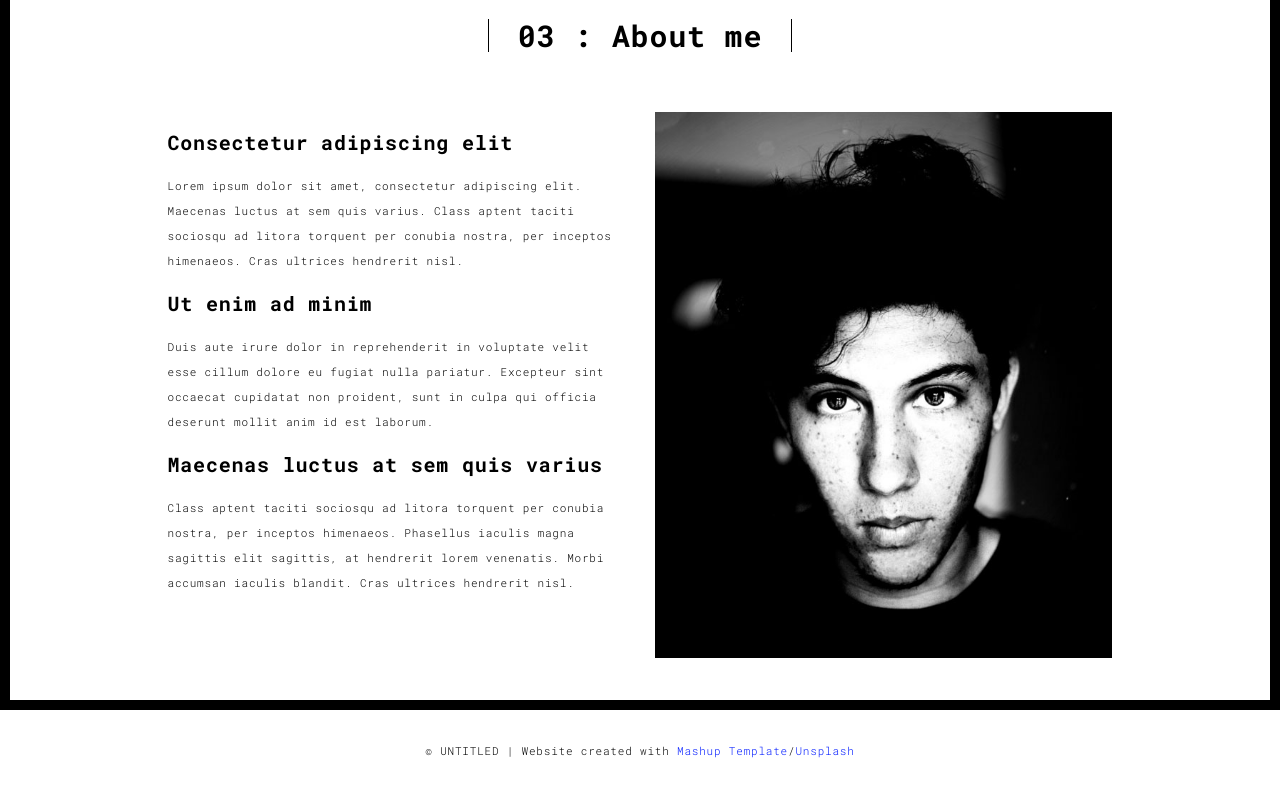
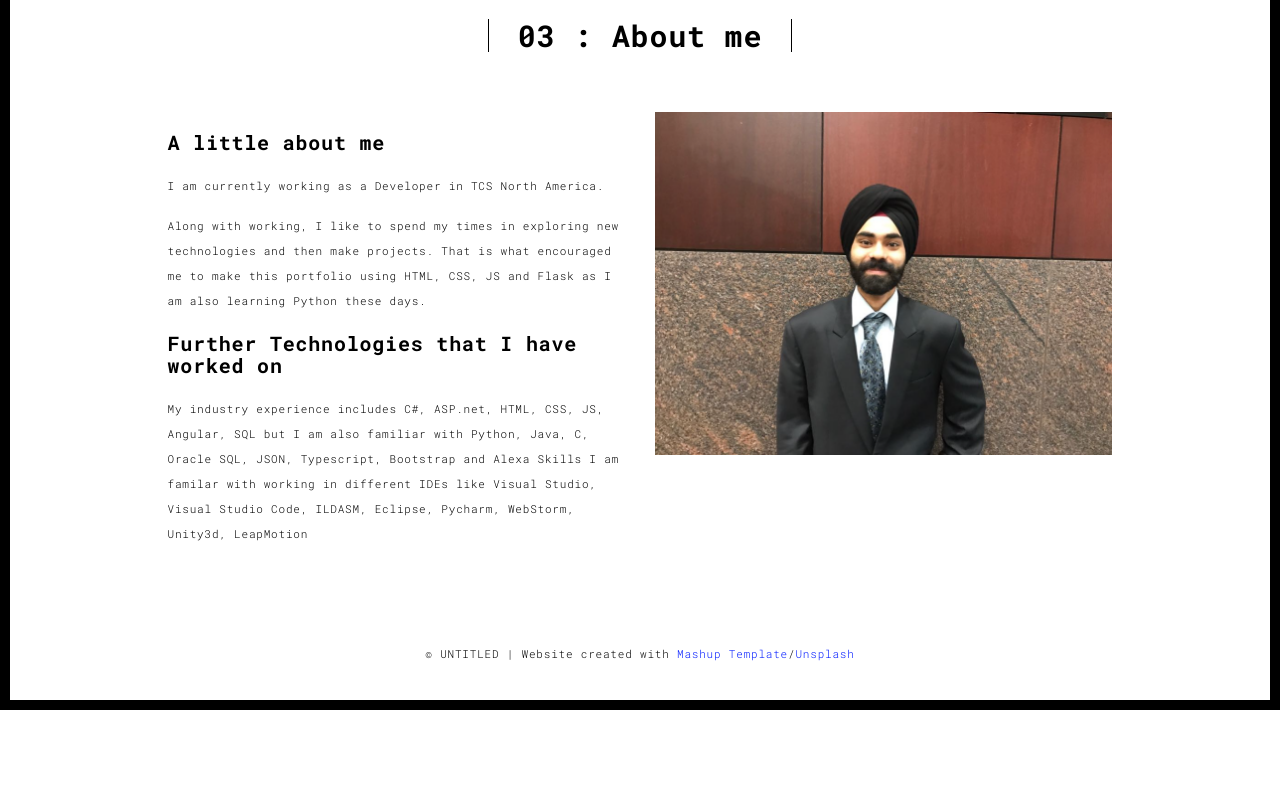
Before and after one commit to Kunwardev/portfolio, a Flask app: page /about.html in a window 1280 px wide. Shown: the part 90-878 px from the top of the page. After the commit the page ends 800 px from the top, so only its background shows below. Run offline with Flask 2, Linux system fonts and the light colour scheme; some libraries are stand-ins or nearby versions.

Commit message:
Changes in the about and work section

```diff
--- a/templates/about.html
+++ b/templates/about.html
@@ -61,17 +61,15 @@
             <div class="col-md-10 col-md-offset-1">
               <div class="row">
                 <div class="col-xs-12 col-md-6">
-                  <h3>Consectetur adipiscing elit</h3>
-                  <p>Lorem ipsum dolor sit amet, consectetur adipiscing elit. Maecenas luctus at sem quis varius.
-                  Class aptent taciti sociosqu ad litora torquent per conubia nostra, per inceptos himenaeos. Cras ultrices hendrerit nisl.</p>
-                  <h3>Ut enim ad minim </h3>
-                  <p>Duis aute irure dolor in reprehenderit in voluptate velit esse
-                  cillum dolore eu fugiat nulla pariatur. Excepteur sint occaecat cupidatat non
-                  proident, sunt in culpa qui officia deserunt mollit anim id est laborum.
-                  <h3>Maecenas luctus at sem quis varius</h3>
+                  <h3>A little about me</h3>
+                  <p>I am currently working as a Developer in TCS North America.
+                  <p> Along with working, I like to spend my times in exploring new technologies and then make projects. That is what encouraged me to make this portfolio using HTML, CSS, JS and Flask as I am also learning Python these days.
+                  <h3>Further Technologies that I have worked on</h3>
                   <p>
-                  Class aptent taciti sociosqu ad litora torquent per conubia nostra, per inceptos himenaeos. Phasellus iaculis magna sagittis elit sagittis, at hendrerit lorem venenatis. Morbi accumsan iaculis blandit. Cras ultrices hendrerit nisl.</p>
-                </div>
+                  My industry experience includes C#, ASP.net, HTML, CSS, JS, Angular, SQL but I am also familiar with Python, Java, C, Oracle SQL, JSON, Typescript, Bootstrap and Alexa Skills
+                  I am familar with working in different IDEs like Visual Studio, Visual Studio Code, ILDASM, Eclipse, Pycharm, WebStorm, Unity3d, LeapMotion
+                  </p>
+                  </div>
                 <div class="col-xs-12 col-md-6">
                   <img src="./static/assets/images/profil.jpg" class="img-responsive" alt="">
                 </div>
--- a/templates/works.html
+++ b/templates/works.html
@@ -87,7 +87,7 @@
                       <div class="card-container card-container-lg">
                         <h4>002/006</h4>
                         <h3>Technovert</h3>
-                        <p>Working for a Service Based Company in Dallas.
+                        <p>Worked for a Service Based Company in Dallas.
                         Worked for 2 clients during my time period in this company</p>
                         <a href="./work.html" title="" class="btn btn-default">Discover</a>
                       </div>
@@ -107,6 +107,7 @@
                 </div>
                 <!--/row-->
             </div>
+            <!--
             <!--/item-->
             <div class="item">
                 <div class="row">
@@ -145,7 +146,7 @@
                       </div>
                     </div>
 
-                </div>
+                </div> -->
                 <!--/row-->
             </div>
 
```
Also changed, not shown: requirements.txt (added, +45 -0 lines), static/assets/images/profil.jpg.
